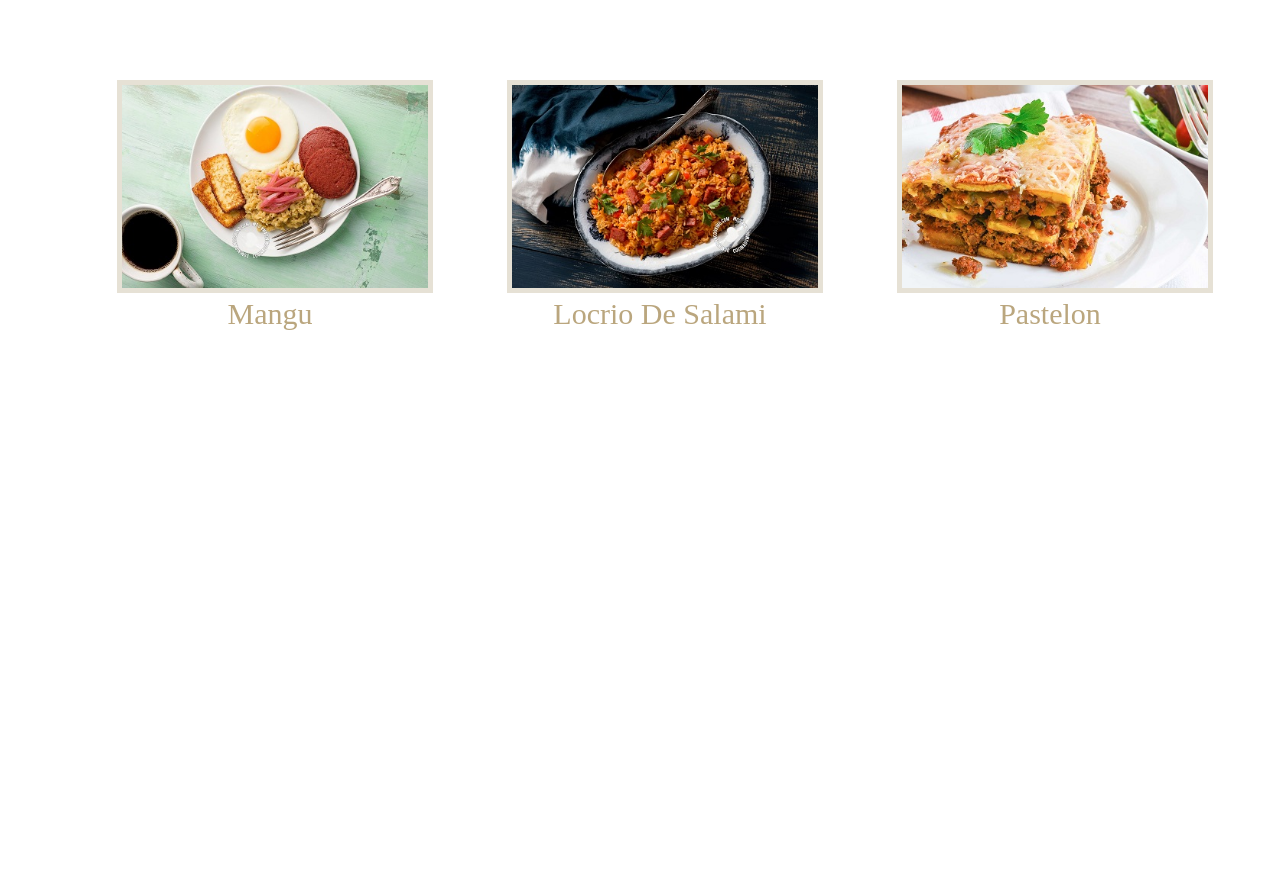
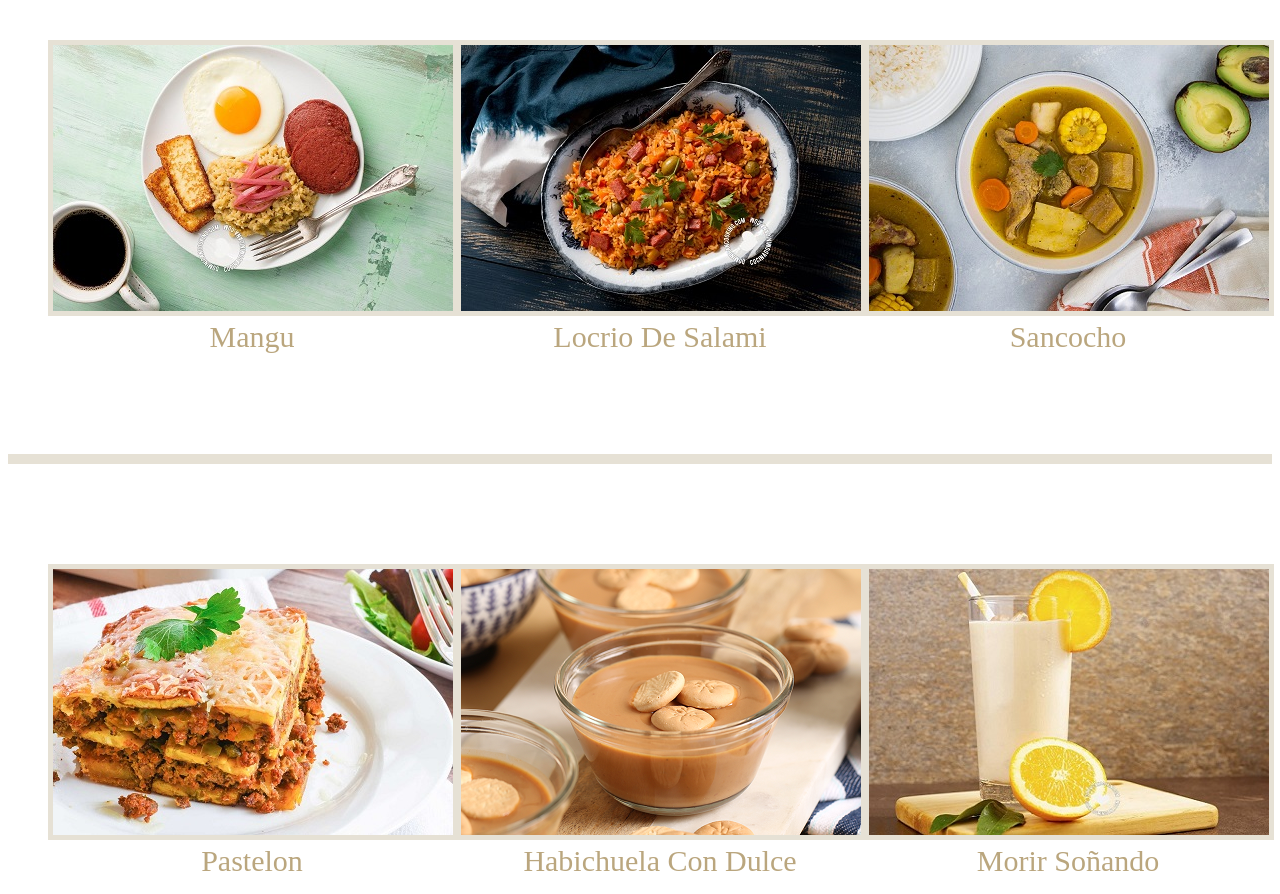
Before and after one commit to angenue/odin-recipes, a plain HTML site: page index.html in a window 1280 px wide. Shown: the part 138-1032 px from the top of the page. Before the commit the page ends 800 px from the top, so only its background shows below. Drawn offline with Linux system fonts and the light colour scheme.

Commit message:
added more recipes and pictures. Used flexbox

```diff
--- a/index.html
+++ b/index.html
@@ -1,29 +1,64 @@
 <!DOCTYPE html>
 <html lang="en">
   <head>
-    <meta charset="UTF-8">
-    <meta http-equiv="X-UA-Compatible" content="IE=edge">
-    <meta name="viewport" content="width=device-width, initial-scale=1.0">
+    <meta charset="UTF-8" />
+    <meta http-equiv="X-UA-Compatible" content="IE=edge" />
+    <meta name="viewport" content="width=device-width, initial-scale=1.0" />
 
-    <link rel="stylesheet" href="style.css">
+    <link rel="stylesheet" href="style.css" />
 
     <title>Document</title>
   </head>
   <body>
     <h1><span>Dominican Dishes</span></h1>
 
+    <div class="firstMenu">
       <ul>
-        <li class = "mainDish" title="Mangu">
+        <li class="mainDish" title="Mangu">
           <a href="recipes/mangu.html">
-                <div><img id="food1" src="/resources/mangu.jpg" alt="Dominican mangu">
-                </a></div>
+            <img  src="/resources/mangu.jpg" alt="Dominican mangu" />
+          </a>
         </li>
-        <li class="mainDish" title = "Locrio De Salami"><a href="recipes/locrio-de-salami.html">
-            <img id="food1" src="/resources/locrio-de-salami.jpg" alt="locrio de salami">
-        </a></li>
-        <li class="mainDish" title = "Pastelon"><a href="recipes/pastelon.html">
-            <img id="food1"src="/resources/pastelon.jpg" alt="Pastelon">
-        </a></li>
+        <li class="mainDish" title="Locrio De Salami">
+          <a href="recipes/locrio-de-salami.html">
+            <img
+
+              src="/resources/locrio-de-salami.jpg"
+              alt="locrio de salami"
+            />
+          </a>
+        </li>
+        <li class="mainDish" title="Sancocho">
+            <a href="recipes/sancocho.html">
+                <img src="/resources/sancocho.jpg" alt="Sancocho"/>
+            </a>
+        </li>
+
       </ul>
+    </div>
+
+    <hr />
+
+    <div class="secondMenu">
+      <ul>
+        <li class="mainDish" title="Pastelon">
+            <a href="recipes/pastelon.html">
+              <img  src="/resources/pastelon.jpg" alt="Pastelon" />
+            </a>
+          </li>
+        <li class="mainDish" title="Habichuela Con Dulce">
+            <a href="recipes/con-dulce.html">
+                <img src="/resources/con-dulce.jpg" alt="Habichuela Con Dulce"/>
+            </a>
+        </li>
+        <li class="mainDish" title="Morir Soñando">
+            <a href="recipes/morir-sonando.html">
+                <img src="/resources/morir-sonando.jpg" alt="morir sonando"/>
+            </a>
+        </li>
+      </ul>
+    </div>
+
+
   </body>
 </html>
--- a/style.css
+++ b/style.css
@@ -20,25 +20,27 @@ h1 span {
     padding:0 30px;
   }
 
-  .mainDish:after {
-    content: attr(title);
-    display: block;
-    color: #baa67e;
-    font-size: 30px;
-  }
+  ul {
+    display: flex;
+    flex-direction: row;
+    flex-wrap: wrap;
+    justify-content: space-between;
+}
 
-
-
-  ul {
-    list-style-type: none;
-    text-align: center;
+.mainDish:after { /*displays recipe names*/
+  content: attr(title);
+  display: block;
+  color: #baa67e;
+  font-size: 30px;
 }
 
 li {
+  list-style: none;
     width: 25%;
     display: inline-block;
     vertical-align: top;
-    padding: 40px;
+    text-align: center;
+    flex: 1;
   }
 
   li img {
@@ -50,3 +52,13 @@ li {
   li img:hover {
     opacity: 0.7;
   }
+
+
+  hr {
+    border:5px solid #e6e1d5;
+    margin-top: 100px;
+  }
+
+  .secondMenu ul {
+    margin-top: 100px;
+  }
```
Also changed, not shown: recipes/con-dulce.html (added), recipes/morir-sonando.html (added), recipes/sancocho.html (added), resources/con-dulce.jpg (added), resources/morir-sonando.jpg (added), resources/sancocho.jpg (added). Lines whose indentation alone changed are shown as unchanged.
